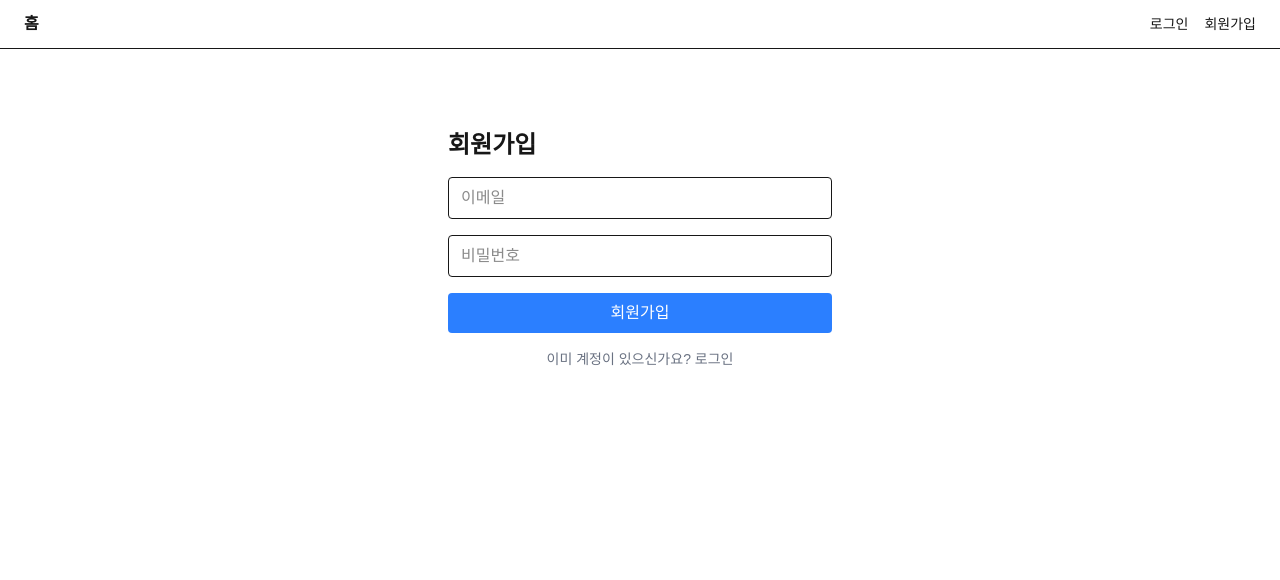
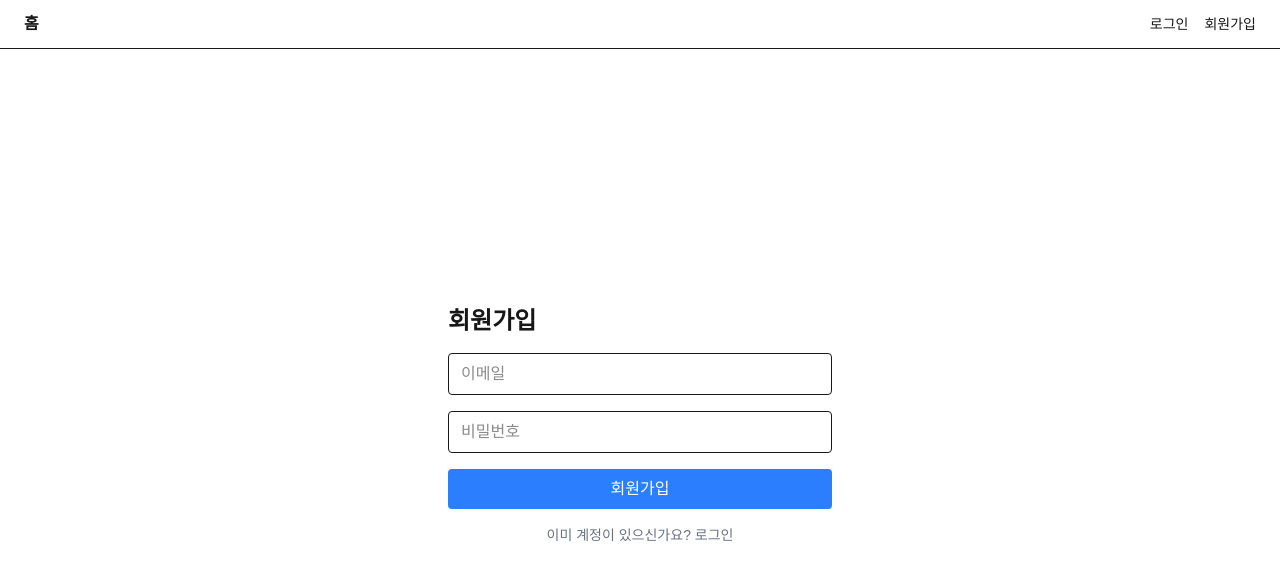
Before and after one commit to bisari31/auth-playground, a Next.js app in the folder client/: page /register in a window 1280 px wide. Shown: the top 580 px of the page. Built offline with nearby package versions, Linux system fonts and the light colour scheme; no server answers.

Commit message:
refactor(client): 레이아웃 및 폼 스타일 수정
Co-Authored-By: Claude Opus 4.6 <noreply@anthropic.com>

```diff
--- a/client/src/app/layout.tsx
+++ b/client/src/app/layout.tsx
@@ -34,19 +34,19 @@ export default async function RootLayout({
   const queryClient = new QueryClient();
   const cookieStore = await cookies();
   await queryClient.prefetchQuery(
-    authQueries.me({ headers: { Cookie: cookieStore.toString() } })
+    authQueries.me({ headers: { Cookie: cookieStore.toString() } }),
   );
 
   return (
     <html lang="en">
       <body
-        className={`${geistSans.variable} ${geistMono.variable} antialiased`}
+        className={`${geistSans.variable} ${geistMono.variable} flex min-h-screen flex-col antialiased`}
       >
         <Providers>
           <HydrationBoundary state={dehydrate(queryClient)}>
             <Header />
           </HydrationBoundary>
-          {children}
+          <main className="flex flex-1 flex-col">{children}</main>
         </Providers>
       </body>
     </html>
--- a/client/src/app/login/page.tsx
+++ b/client/src/app/login/page.tsx
@@ -29,7 +29,7 @@ export default function LoginPage() {
   return (
     <form
       onSubmit={handleSubmit}
-      className="flex flex-col gap-4 max-w-sm mx-auto mt-20"
+      className="mx-auto flex w-full max-w-sm flex-1 flex-col justify-center gap-4"
     >
       <h1 className="text-2xl font-bold">로그인</h1>
 
@@ -40,16 +40,16 @@ export default function LoginPage() {
         placeholder="이메일"
         value={email}
         onChange={(e) => setEmail(e.target.value)}
-        className="border rounded px-3 py-2"
+        className="rounded border px-3 py-2"
       />
       <input
         type="password"
         placeholder="비밀번호"
         value={password}
         onChange={(e) => setPassword(e.target.value)}
-        className="border rounded px-3 py-2"
+        className="rounded border px-3 py-2"
       />
-      <button type="submit" className="bg-blue-500 text-white py-2 rounded">
+      <button type="submit" className="rounded bg-blue-500 py-2 text-white">
         로그인
       </button>
       <Link href="/register" className="text-center text-sm text-gray-500">
--- a/client/src/app/register/page.tsx
+++ b/client/src/app/register/page.tsx
@@ -29,7 +29,7 @@ export default function RegisterPage() {
   return (
     <form
       onSubmit={handleSubmit}
-      className="flex flex-col gap-4 max-w-sm mx-auto mt-20"
+      className="mx-auto flex w-full max-w-sm flex-1 flex-col justify-center gap-4"
     >
       <h1 className="text-2xl font-bold">회원가입</h1>
 
@@ -40,16 +40,16 @@ export default function RegisterPage() {
         placeholder="이메일"
         value={email}
         onChange={(e) => setEmail(e.target.value)}
-        className="border rounded px-3 py-2"
+        className="rounded border px-3 py-2"
       />
       <input
         type="password"
         placeholder="비밀번호"
         value={password}
         onChange={(e) => setPassword(e.target.value)}
-        className="border rounded px-3 py-2"
+        className="rounded border px-3 py-2"
       />
-      <button type="submit" className="bg-blue-500 text-white py-2 rounded">
+      <button type="submit" className="rounded bg-blue-500 py-2 text-white">
         회원가입
       </button>
       <Link href="/login" className="text-center text-sm text-gray-500">
```
